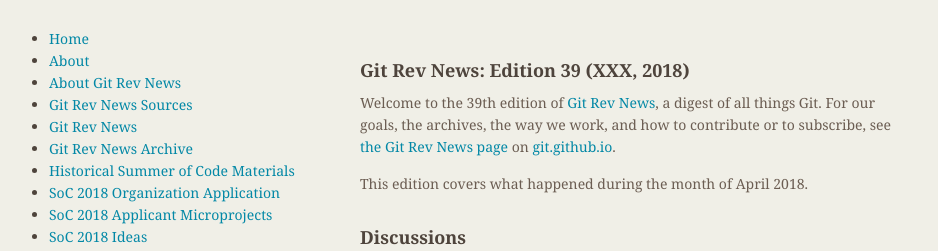
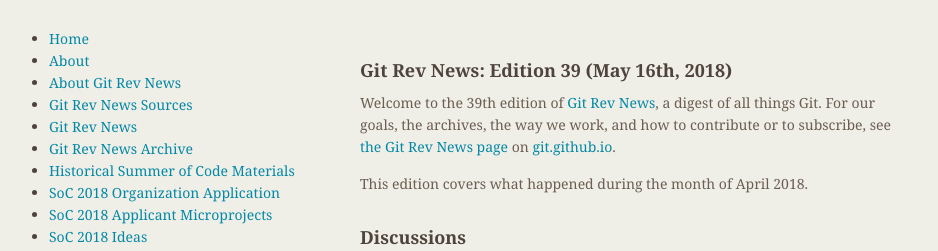
Before and after one commit to git/git.github.io, a Jekyll site: the page built from rev_news/drafts/edition-39.md, in a window 1280 px wide and 900 px high. Shown: the top 251 px of the window, without its empty margins (174-1112 px from the left). Built offline with Jekyll 4.4.1, drawn with Linux system fonts in a browser that asks for light colours.

Commit message:
rn-39: set publication date to May 16th, 2018

```diff
--- a/rev_news/drafts/edition-39.md
+++ b/rev_news/drafts/edition-39.md
@@ -1,5 +1,5 @@
 ---
-title: Git Rev News Edition 39 (XXX, 2018)
+title: Git Rev News Edition 39 (May 16th, 2018)
 layout: default
 date: 2018-05-16 12:06:51 +0100
 author: chriscool
@@ -7,7 +7,7 @@
 navbar: false
 ---
 
-## Git Rev News: Edition 39 (XXX, 2018)
+## Git Rev News: Edition 39 (May 16th, 2018)
 
 Welcome to the 39th edition of [Git Rev News](https://git.github.io/rev_news/rev_news/),
 a digest of all things Git. For our goals, the archives, the way we work, and how to contribute or to
```
